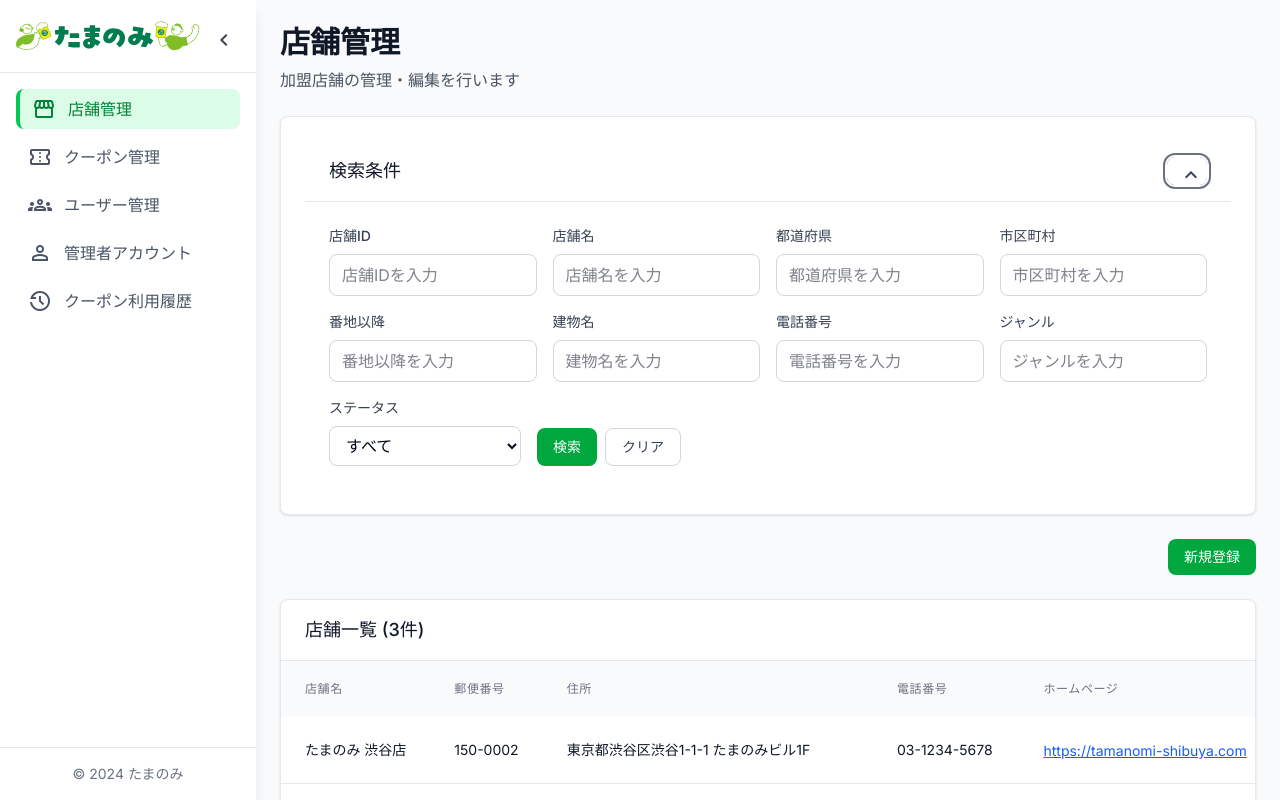
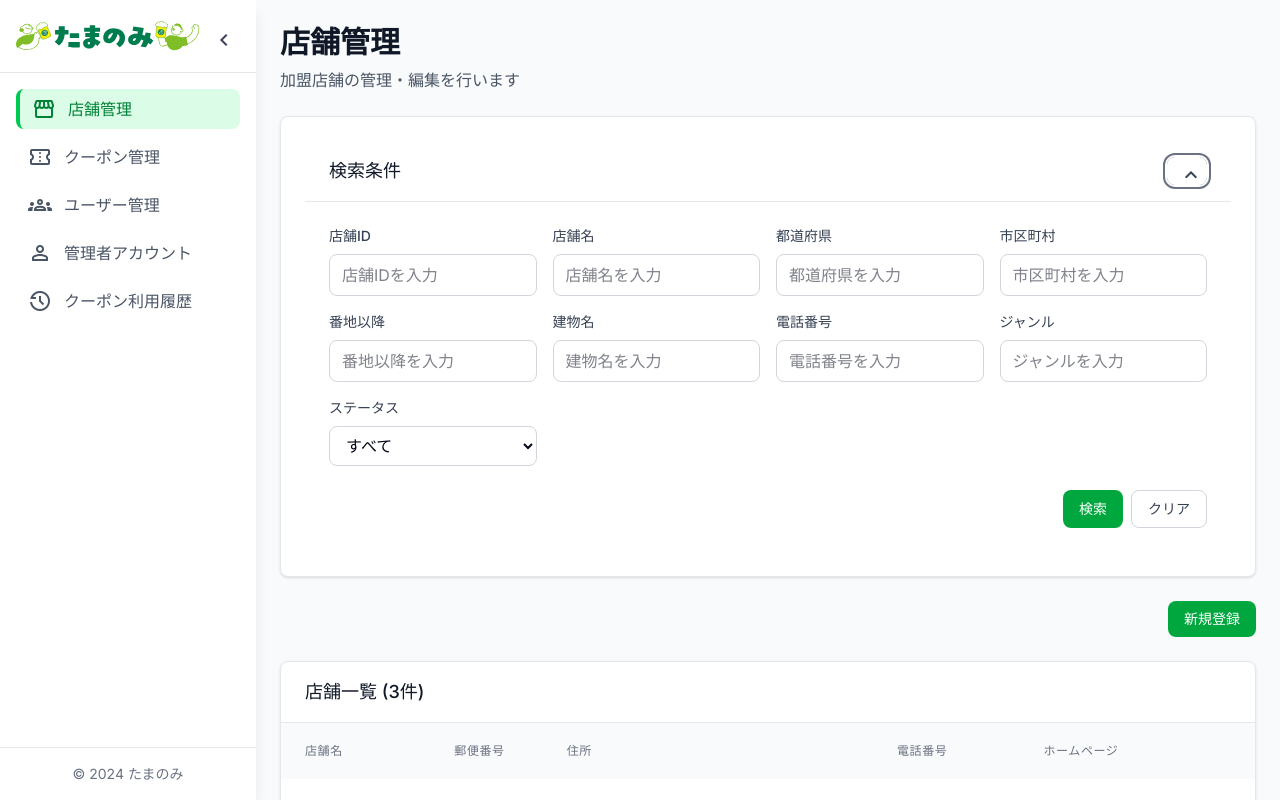
Before and after one commit to HV-development/tamanomi-admin, a Next.js app: page /stores in a window 1280 px wide. Both pictures are taken after a click on the button "expand_more". Built offline with nearby package versions, Linux system fonts and the light colour scheme.

Commit message:
検索とクリアボタンを右下に配置

```diff
--- a/src/components/pages/AdminManagement.tsx
+++ b/src/components/pages/AdminManagement.tsx
@@ -209,7 +209,7 @@ export default function AdminManagement() {
             </div>
 
             {/* 検索・クリアボタン */}
-            <div className="flex gap-2 mt-4">
+            <div className="flex justify-end gap-2 mt-6">
               <Button variant="primary" onClick={handleSearch}>
                 検索
               </Button>
--- a/src/components/pages/CouponHistory.tsx
+++ b/src/components/pages/CouponHistory.tsx
@@ -356,7 +356,7 @@ export default function CouponHistory() {
           </div>
 
           {/* 検索・クリアボタン */}
-          <div className="flex gap-2 mt-6">
+          <div className="flex justify-end gap-2 mt-6">
             <Button variant="primary" onClick={handleSearch}>
               検索
             </Button>
--- a/src/components/pages/CouponManagement.tsx
+++ b/src/components/pages/CouponManagement.tsx
@@ -189,7 +189,7 @@ export default function CouponManagement() {
             </div>
 
             {/* 検索・クリアボタン */}
-            <div className="flex gap-2 mt-4">
+            <div className="flex justify-end gap-2 mt-6">
               <Button variant="primary" onClick={handleSearch}>
                 検索
               </Button>
--- a/src/components/pages/StoreManagement.tsx
+++ b/src/components/pages/StoreManagement.tsx
@@ -262,9 +262,8 @@ export default function StoreManagement() {
             </div>
 
             {/* ステータスフィルター */}
-            <div className="mt-4">
-              <div className="flex flex-col md:flex-row gap-4 items-end">
-                <div className="md:w-48">
+            <div className="mt-4 grid grid-cols-1 md:grid-cols-4 gap-4">
+              <div>
                 <label htmlFor="status" className="block text-sm font-medium text-gray-700 mb-2">
                   ステータス
                 </label>
@@ -279,17 +278,16 @@ export default function StoreManagement() {
                   <option value="inactive">休業中</option>
                 </select>
               </div>
+            </div>
 
             {/* 検索・クリアボタン */}
-                <div className="flex gap-2">
+            <div className="flex justify-end gap-2 mt-6">
               <Button variant="primary" onClick={handleSearch}>
                 検索
               </Button>
               <Button variant="outline" onClick={handleClear}>
                 クリア
               </Button>
-                </div>
-              </div>
             </div>
           </div>
           )}
--- a/src/components/pages/UserManagement.tsx
+++ b/src/components/pages/UserManagement.tsx
@@ -485,7 +485,7 @@ export default function UserManagement() {
             </div>
 
             {/* 検索・クリアボタン */}
-            <div className="flex gap-2 mt-6">
+            <div className="flex justify-end gap-2 mt-6">
               <Button variant="primary" onClick={handleSearch}>
                 検索
               </Button>
```
Lines whose indentation alone changed are shown as unchanged.
